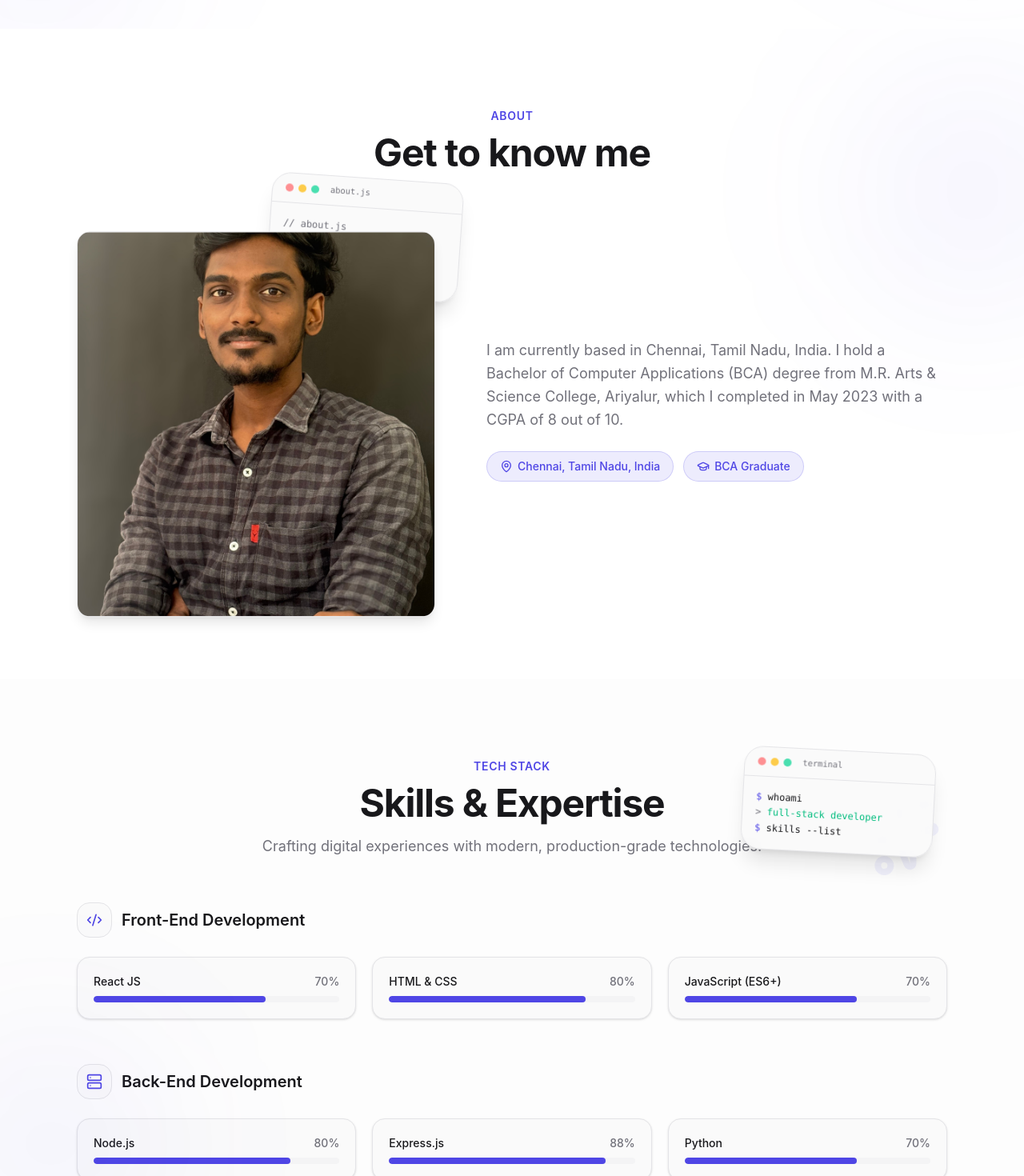
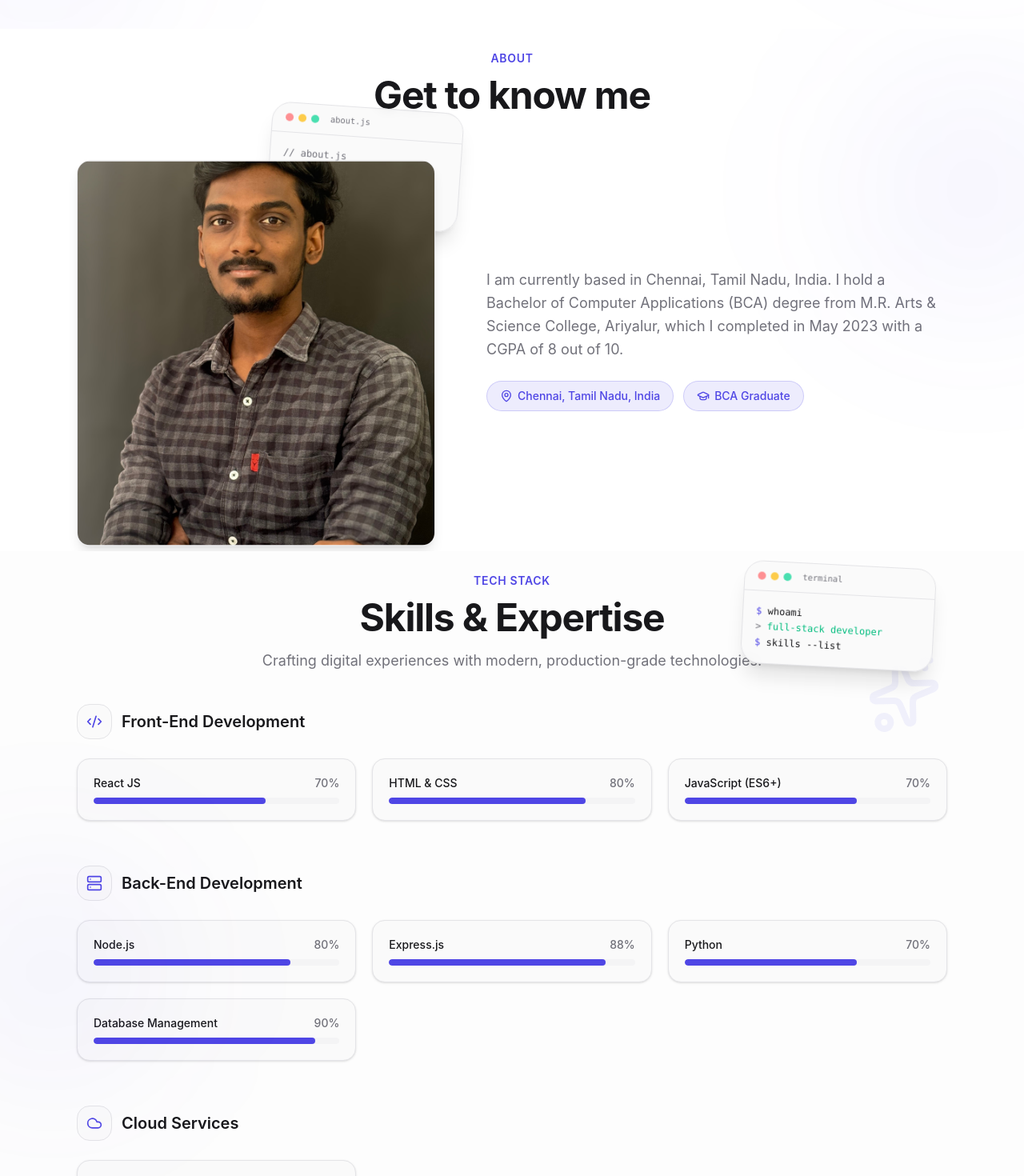
Before and after one commit to Selva-AK/Portfolio, a React (Vite) app: page / in a window 1280 px wide. Shown: the part 860-2330 px from the top of the page at 80% size. Built offline with nearby package versions, Linux system fonts and the light colour scheme.

Commit message:
UI enhanced

```diff
--- a/src/components/ui/SectionHeading.jsx
+++ b/src/components/ui/SectionHeading.jsx
@@ -3,7 +3,7 @@ import { cn } from '../../utils/cn';
 const SectionHeading = ({ eyebrow, title, description, align = 'center', className }) => (
   <div
     className={cn(
-      'mb-10 md:mb-14',
+      'mb-8 md:mb-10',
       align === 'center' ? 'mx-auto max-w-2xl text-center' : 'max-w-2xl text-left',
       className
     )}
--- a/src/sections/About.jsx
+++ b/src/sections/About.jsx
@@ -17,7 +17,7 @@ const codeLines = [
 ];
 
 const About = () => (
-  <section id="about" className="relative overflow-hidden py-16 md:py-24">
+  <section id="about" className="relative overflow-hidden py-6">
     <Parallax offset={60} className="pointer-events-none absolute -right-24 top-0 h-80 w-80 rounded-full bg-accent/5 blur-[100px]" />
 
     <Container>
--- a/src/sections/Achievements.jsx
+++ b/src/sections/Achievements.jsx
@@ -94,7 +94,7 @@ const Achievements = () => {
   const [selected, setSelected] = useState(null);
 
   return (
-    <section id="achievements" className="relative overflow-hidden py-16 md:py-24">
+    <section id="achievements" className="relative overflow-hidden py-6">
       <Parallax offset={60} className="pointer-events-none absolute -left-16 bottom-0 h-72 w-72 rounded-full bg-accent/5 blur-[100px]" />
 
       <Container>
--- a/src/sections/Contact.jsx
+++ b/src/sections/Contact.jsx
@@ -72,7 +72,7 @@ const Contact = () => {
   };
 
   return (
-    <section id="contact" className="relative overflow-hidden py-16 md:py-24">
+    <section id="contact" className="relative overflow-hidden py-6">
       <Parallax offset={70} className="pointer-events-none absolute right-[-10%] top-0 h-80 w-80 rounded-full bg-accent/5 blur-[100px]" />
 
       <Container>
--- a/src/sections/Experience.jsx
+++ b/src/sections/Experience.jsx
@@ -78,7 +78,7 @@ const TimelineCard = ({ item }) => {
 };
 
 const Experience = () => (
-  <section id="experience" className="relative overflow-hidden bg-surface/40 py-16 md:py-24">
+  <section id="experience" className="relative overflow-hidden bg-surface/40 py-6">
     <Parallax offset={70} className="pointer-events-none absolute -right-20 top-1/4 h-72 w-72 rounded-full bg-accent/5 blur-[100px]" />
 
     <Container>
--- a/src/sections/Projects.jsx
+++ b/src/sections/Projects.jsx
@@ -305,7 +305,7 @@ const Projects = () => {
   };
 
   return (
-    <section id="work" className="relative overflow-hidden py-16 md:py-24">
+    <section id="work" className="relative overflow-hidden py-6">
       <Container>
         <div className="relative mb-16">
           <FloatingCodeCard
--- a/src/sections/Skills.jsx
+++ b/src/sections/Skills.jsx
@@ -19,7 +19,7 @@ const terminalLines = [
 ];
 
 const Skills = () => (
-  <section id="skills" className="relative overflow-hidden bg-surface/40 py-16 md:py-24">
+  <section id="skills" className="relative overflow-hidden bg-surface/40 py-6">
     <Parallax offset={70} className="pointer-events-none absolute -left-20 top-1/3 h-72 w-72 rounded-full bg-accent/5 blur-[100px]" />
     <Sparkles className="pointer-events-none absolute right-[8%] top-[12%] hidden h-24 w-24 -rotate-12 text-accent/[0.07] lg:block" />
     <Code2 className="pointer-events-none absolute bottom-[10%] left-[6%] hidden h-28 w-28 rotate-12 text-accent/[0.06] lg:block" />
```
